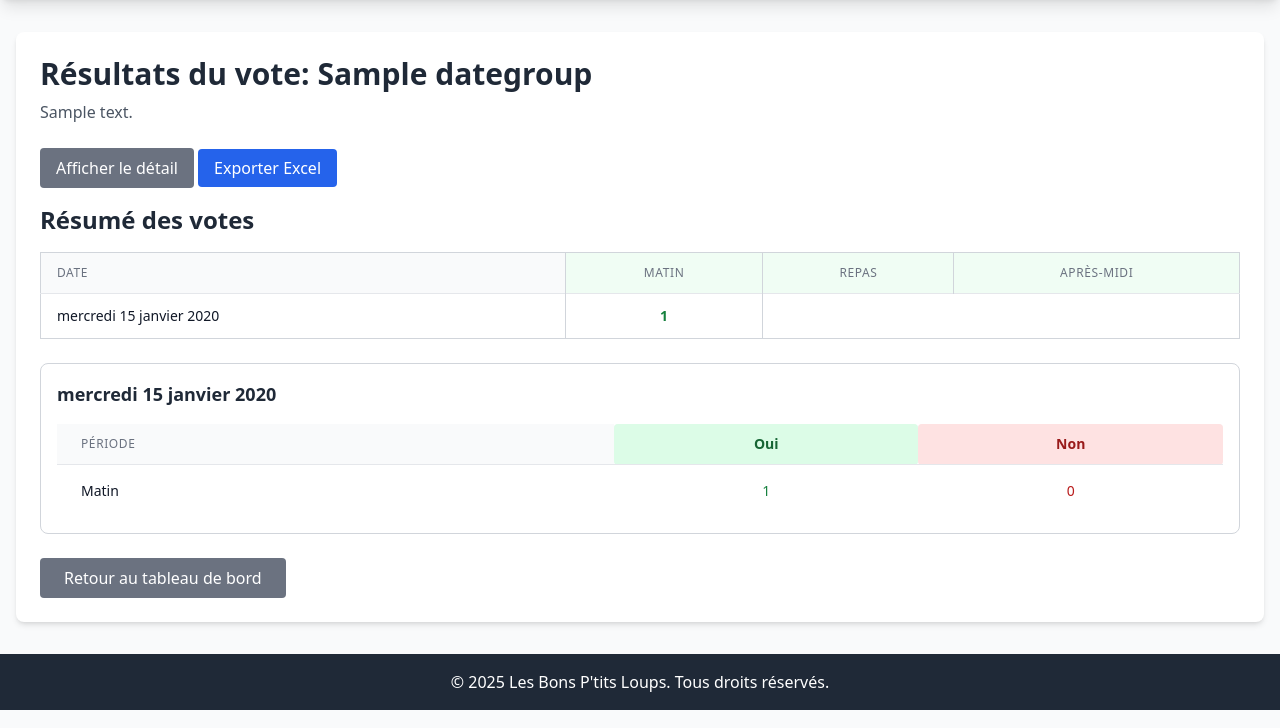
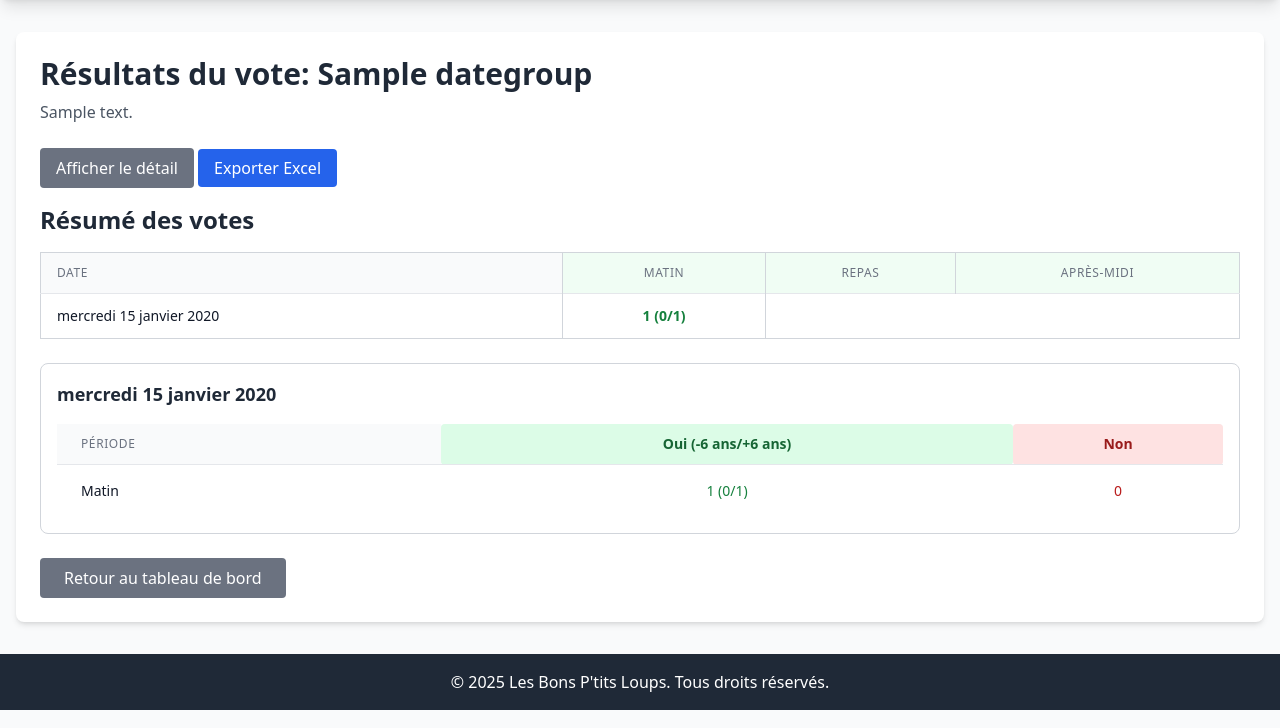
Before and after one commit to Oripy/BonPtitLoup, a Django app: page /admin-panel/1/results/ in a window 1280 px wide. Shown: the part 72-800 px from the top of the page. Run offline with Django 5.2, Linux system fonts and the light colour scheme; a user stored in the database is signed in; tables that the repository leaves empty hold one stand-in row (values such as "Sample post"); some libraries are stand-ins or nearby versions.

Commit message:
Add age-specific voting statistics to results view

```diff
--- a/admin_panel/templates/admin_panel/results.html
+++ b/admin_panel/templates/admin_panel/results.html
@@ -47,21 +47,24 @@
                             {% for stat in date_option.list %}
                                 {% if stat.time_slot.period == 'morning' %}
                                     <td class="px-4 py-3 whitespace-nowrap text-center text-sm font-semibold text-green-700 border-r border-gray-300 summary-yes-count" data-date-option-id="{{ date_option.grouper.id }}" data-period="morning">
-                                        {{ stat.yes }}
+                                        <span class="yes-count-total">{{ stat.yes }}</span>
+                                        (<span class="yes-count-under-six">{{ stat.yes_under_six }}</span>/<span class="yes-count-over-six">{{ stat.yes_over_six }}</span>)
                                     </td>
                                 {% endif %}
                             {% endfor %}
                             {% for stat in date_option.list %}
                                 {% if stat.time_slot.period == 'lunch' %}
                                     <td class="px-4 py-3 whitespace-nowrap text-center text-sm font-semibold text-green-700 border-r border-gray-300 summary-yes-count" data-date-option-id="{{ date_option.grouper.id }}" data-period="lunch">
-                                        {{ stat.yes }}
+                                        <span class="yes-count-total">{{ stat.yes }}</span>
+                                        (<span class="yes-count-under-six">{{ stat.yes_under_six }}</span>+<span class="yes-count-over-six">{{ stat.yes_over_six }}</span>)
                                     </td>
                                 {% endif %}
                             {% endfor %}
                             {% for stat in date_option.list %}
                                 {% if stat.time_slot.period == 'afternoon' %}
                                     <td class="px-4 py-3 whitespace-nowrap text-center text-sm font-semibold text-green-700 summary-yes-count" data-date-option-id="{{ date_option.grouper.id }}" data-period="afternoon">
-                                        {{ stat.yes }}
+                                        <span class="yes-count-total">{{ stat.yes }}</span>
+                                        (<span class="yes-count-under-six">{{ stat.yes_under_six }}</span>+<span class="yes-count-over-six">{{ stat.yes_over_six }}</span>)
                                     </td>
                                 {% endif %}
                             {% endfor %}
@@ -82,7 +85,7 @@
                         <thead class="bg-gray-50">
                             <tr>
                                 <th class="px-3 sm:px-6 py-3 text-left text-xs font-medium text-gray-500 uppercase tracking-wider">{% trans "Période" %}</th>
-                                <th class="ml-2 bg-green-100 text-green-800 px-2 sm:px-3 py-1 rounded hover:bg-green-200 transition text-xs sm:text-sm">{% trans "Oui" %}</th>
+                                <th class="ml-2 bg-green-100 text-green-800 px-2 sm:px-3 py-1 rounded hover:bg-green-200 transition text-xs sm:text-sm">{% trans "Oui (-6 ans/+6 ans)" %}</th>
                                 <th class="ml-2 bg-red-100 text-red-800 px-2 sm:px-3 py-1 rounded hover:bg-red-200 transition text-xs sm:text-sm">{% trans "Non" %}</th>
                                 <th class="children-column hidden ml-2 bg-gray-100 text-gray-800 px-2 sm:px-3 py-1 rounded hover:bg-gray-200 transition text-xs sm:text-sm">{% trans "Enfants" %}</th>
                             </tr>
@@ -94,7 +97,10 @@
                                         {{ stat.time_slot.get_period_display }}
                                     </td>
                                     <td class="px-3 sm:px-6 py-4 whitespace-nowrap text-center detail-yes-count" data-date-option-id="{{ stat.time_slot.date_option.id }}" data-period="{{ stat.time_slot.period }}">
-                                        <span class="text-sm font-medium text-green-700">{{ stat.yes }}</span>
+                                        <span class="text-sm font-medium text-green-700">
+                                            <span class="yes-count-total">{{ stat.yes }}</span>
+                                            (<span class="yes-count-under-six">{{ stat.yes_under_six }}</span>/<span class="yes-count-over-six">{{ stat.yes_over_six }}</span>)
+                                        </span>
                                     </td>
                                     <td class="px-3 sm:px-6 py-4 whitespace-nowrap text-center detail-no-count" data-date-option-id="{{ stat.time_slot.date_option.id }}" data-period="{{ stat.time_slot.period }}">
                                         <span class="text-sm font-medium text-red-700">{{ stat.no }}</span>
@@ -105,7 +111,7 @@
                                                 <span class="font-medium text-green-700 block mb-1">{% trans "Oui" %}:</span>
                                                 <ul class="space-y-1 yes-list">
                                                     {% for vote in stat.yes_votes %}
-                                                        <li class="flex items-center justify-between vote-item" data-vote-id="{{ vote.id }}" data-choice="yes">
+                                                        <li class="flex items-center justify-between vote-item" data-vote-id="{{ vote.id }}" data-choice="yes" data-child-age="{{ vote.child.age }}">
                                                             <span>{{ vote.child }}</span>
                                                             <button type="button"
                                                                     class="ml-2 text-gray-500 hover:text-gray-800 vote-toggle-btn"
@@ -121,7 +127,7 @@
                                                 <span class="font-medium text-red-700 block mb-1">{% trans "Non" %}:</span>
                                                 <ul class="space-y-1 no-list">
                                                     {% for vote in stat.no_votes %}
-                                                        <li class="flex items-center justify-between vote-item" data-vote-id="{{ vote.id }}" data-choice="no">
+                                                        <li class="flex items-center justify-between vote-item" data-vote-id="{{ vote.id }}" data-choice="no" data-child-age="{{ vote.child.age }}">
                                                             <span>{{ vote.child }}</span>
                                                             <button type="button"
                                                                     class="ml-2 text-gray-500 hover:text-gray-800 vote-toggle-btn"
@@ -234,8 +240,7 @@ document.addEventListener('DOMContentLoaded', function() {
                             '"]'
                         );
                         if (summaryCell) {
-                            const current = parseInt(summaryCell.textContent || '0', 10) || 0;
-                            summaryCell.textContent = Math.max(current + delta, 0);
+                            updateCountCell(summaryCell, delta, li);
                         }
 
                         // Update detail yes/no counts for this row
@@ -255,9 +260,7 @@ document.addEventListener('DOMContentLoaded', function() {
                             '"]'
                         );
                         if (detailYesCell) {
-                            const span = detailYesCell.querySelector('span');
-                            const currentYes = parseInt((span && span.textContent) || '0', 10) || 0;
-                            span.textContent = Math.max(currentYes + delta, 0);
+                            updateCountCell(detailYesCell, delta, li);
                         }
                         if (detailNoCell) {
                             const span = detailNoCell.querySelector('span');
@@ -282,6 +285,24 @@ document.addEventListener('DOMContentLoaded', function() {
             });
         });
     });
+
+    function updateCountCell(cell, delta, voteItem) {
+        const total = cell.querySelector('.yes-count-total');
+        const underSix = cell.querySelector('.yes-count-under-six');
+        const overSix = cell.querySelector('.yes-count-over-six');
+        const age = parseInt(voteItem.getAttribute('data-child-age') || '0', 10);
+        const ageDelta = age < 6 ? delta : 0;
+
+        if (total) {
+            total.textContent = Math.max(parseInt(total.textContent || '0', 10) + delta, 0);
+        }
+        if (underSix) {
+            underSix.textContent = Math.max(parseInt(underSix.textContent || '0', 10) + ageDelta, 0);
+        }
+        if (overSix) {
+            overSix.textContent = Math.max(parseInt(overSix.textContent || '0', 10) + delta - ageDelta, 0);
+        }
+    }
 });
 </script>
 {% endblock %}
--- a/voting/models.py
+++ b/voting/models.py
@@ -68,12 +68,15 @@ class DateGroup(models.Model):
                 yes_count = yes_votes.count()
                 no_count = no_votes.count()
                 maybe_count = maybe_votes.count()
+                yes_under_six = sum(vote.child.age() < 6 for vote in yes_votes)
                 total = yes_count + no_count + maybe_count
 
                 stats.append({
                     'option': option,
                     'time_slot': time_slot,
                     'yes': yes_count,
+                    'yes_under_six': yes_under_six,
+                    'yes_over_six': yes_count - yes_under_six,
                     'no': no_count,
                     'maybe': maybe_count,
                     'total': total,
--- a/voting/templates/voting/results.html
+++ b/voting/templates/voting/results.html
@@ -142,7 +142,7 @@
                             <thead class="bg-gray-50">
                                 <tr>
                                     <th class="px-3 sm:px-6 py-3 text-left text-xs font-medium text-gray-500 uppercase tracking-wider">{% trans "Période" %}</th>
-                                    <th class="ml-2 bg-green-100 text-green-800 px-2 sm:px-3 py-1 rounded hover:bg-green-200 transition text-xs sm:text-sm">{% trans "Oui" %}</th>
+                                    <th class="ml-2 bg-green-100 text-green-800 px-2 sm:px-3 py-1 rounded hover:bg-green-200 transition text-xs sm:text-sm">{% trans "Oui (-6 ans/+6 ans)" %}</th>
                                     <th class="ml-2 bg-red-100 text-red-800 px-2 sm:px-3 py-1 rounded hover:bg-red-200 transition text-xs sm:text-sm">{% trans "Non" %}</th>
                                     <th class="children-column hidden ml-2 bg-gray-100 text-gray-800 px-2 sm:px-3 py-1 rounded hover:bg-gray-200 transition text-xs sm:text-sm">{% trans "Enfants" %}</th>
                                 </tr>
@@ -154,7 +154,7 @@
                                             {{ stat.time_slot.get_period_display }}
                                         </td>
                                         <td class="px-3 sm:px-6 py-4 whitespace-nowrap text-center">
-                                            <span class="text-sm font-medium text-green-700">{{ stat.yes }}</span>
+                                            <span class="text-sm font-medium text-green-700">{{ stat.yes }} ({{ stat.yes_under_six }}/{{ stat.yes_over_six }})</span>
                                         </td>
                                         <td class="px-3 sm:px-6 py-4 whitespace-nowrap text-center">
                                             <span class="text-sm font-medium text-red-700">{{ stat.no }}</span>
```
